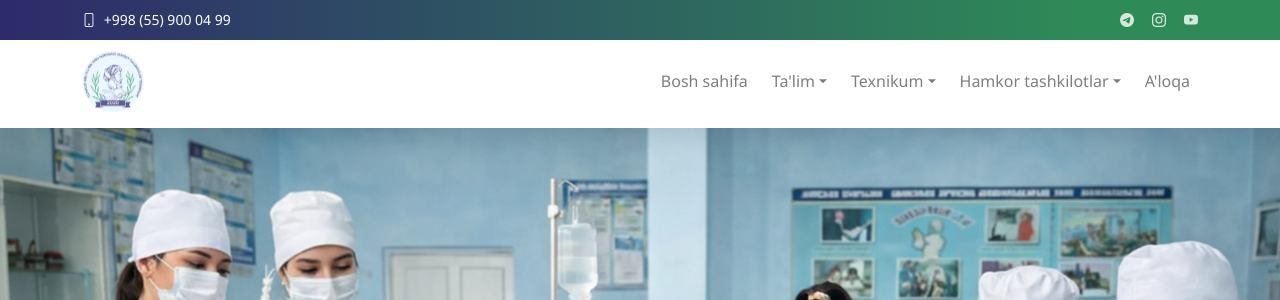
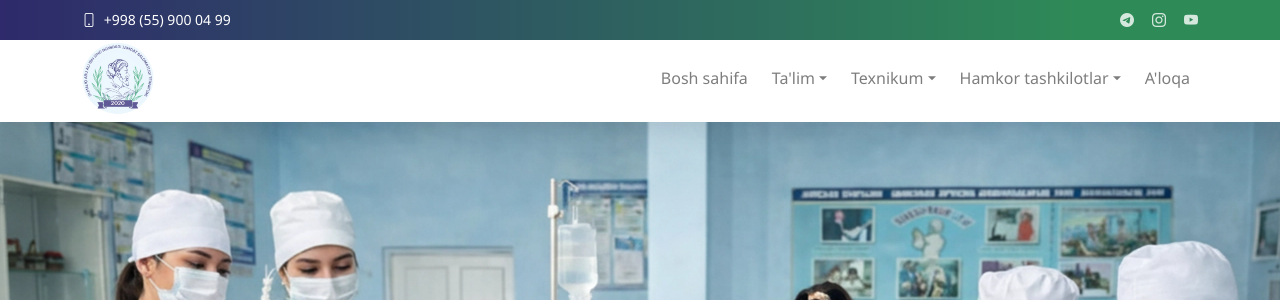
Before and after one commit to shahbozshirinboyev/new.olmaliqjst.uz, a Django app: page / in a window 1280 px wide. Shown: the top 300 px of the page. Run offline with Django 5.2, Linux system fonts and the light colour scheme; data comes from the database, SQL or seed files in the repository; some libraries are stand-ins or nearby versions.

Commit message:
fix navbar

```diff
--- a/static/css/responsive.css
+++ b/static/css/responsive.css
@@ -86,7 +86,7 @@
     }
 
     .brand-logo {
-        height: 48px;
+        height: 62px;
         width: auto;
         max-width: 160px;
     }
@@ -227,9 +227,8 @@
     }
 
     .brand-logo {
-        height: 40px;
+        height: 52px;
         width: auto;
-        max-width: 150px;
     }
 
     .footer-16 {
--- a/static/css/style.css
+++ b/static/css/style.css
@@ -143,11 +143,9 @@ html {
 }
 
 .brand-logo {
-    height: 62px;
+    height: 72px;
     width: auto;
-    max-width: 220px;
     display: block;
-    object-fit: contain;
 }
 
 .site-navbar {
--- a/templates/includes/header.html
+++ b/templates/includes/header.html
@@ -29,7 +29,7 @@
     </div>
 
     <div class="branding d-flex align-items-center">
-        <nav class="navbar navbar-expand-lg  py-2 w-100">
+        <nav class="navbar navbar-expand-lg  py-0 w-100">
             <div class="container position-relative d-flex align-items-center justify-content-between">
                 <a class="navbar-brand brand d-flex align-items-center gap-2" href="{% url 'core:home' %}">
                     <img class="brand-logo" src="{% static 'images/logo.png' %}" alt="Olmaliq texnikumi logosi">
```
